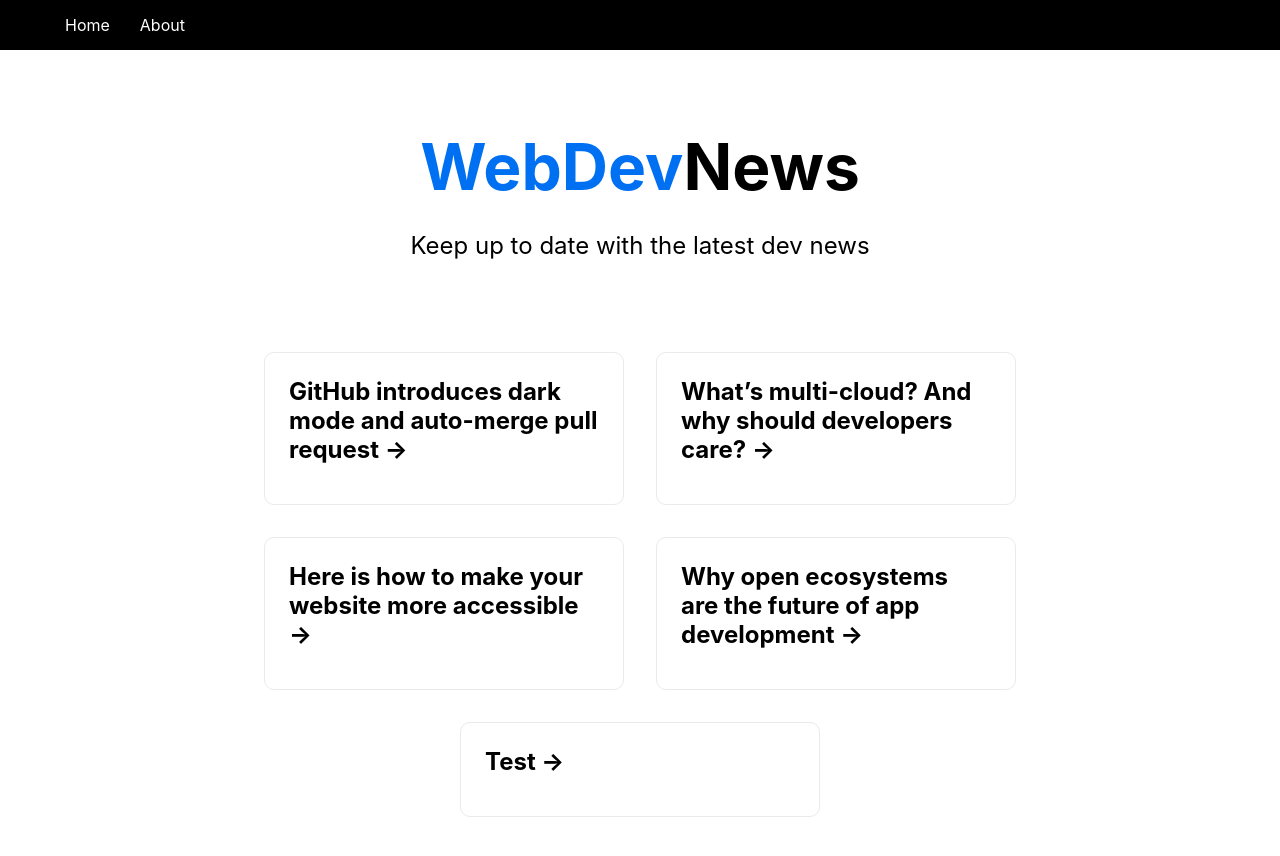
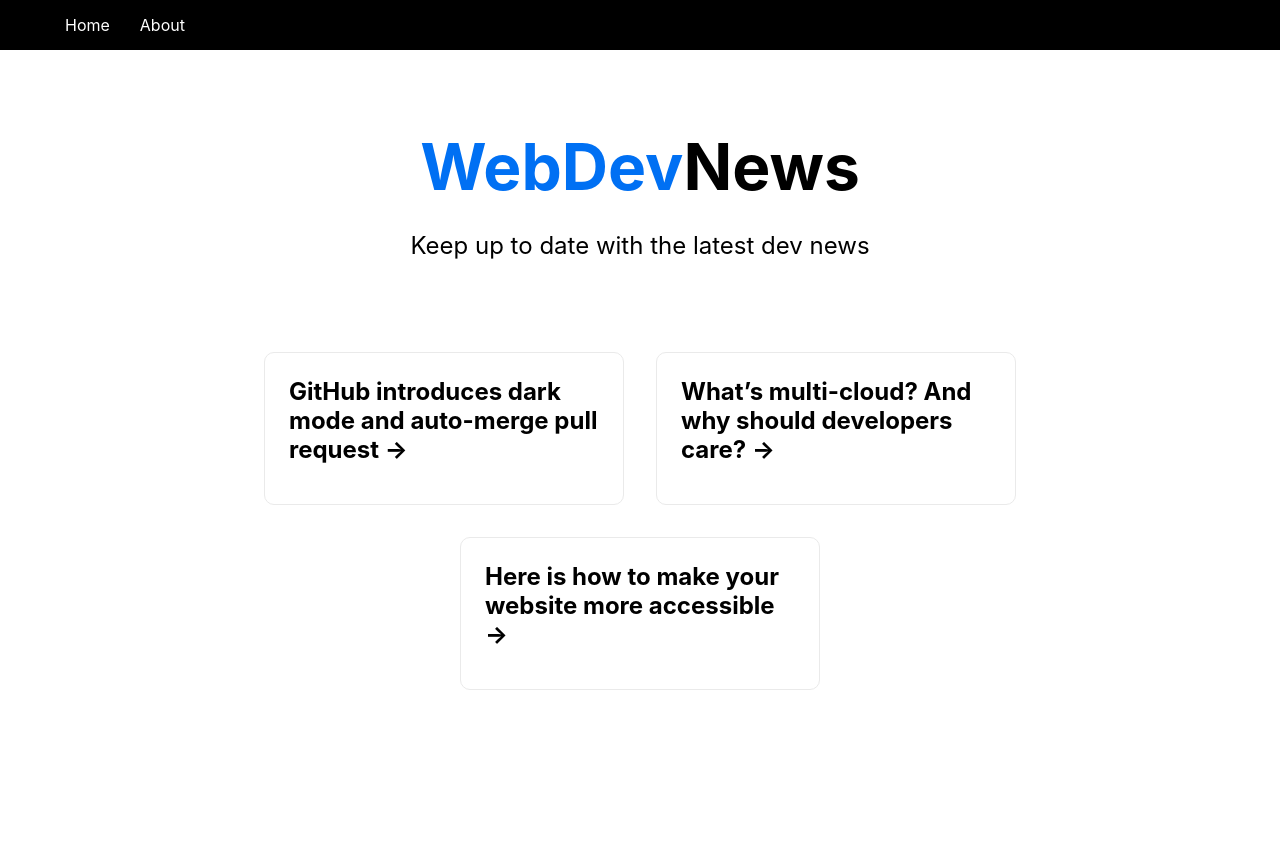
Before and after one commit to TommmyKelly/nextJsblog, a Next.js app: page / in a window 1280 px wide. Shown: the top 856 px of the page. Built offline with nearby package versions, Linux system fonts and the light colour scheme.

Commit message:
Update data.js

```diff
--- a/data.js
+++ b/data.js
@@ -22,20 +22,5 @@ export const articles = [
     body:
       "There are many things to consider when setting up a website, and accessibility is one factor that can sometimes be overlooked. An accessible website is one that’s optimized for all people, including those with impaired vision or hearing, motor difficulties, or learning disabilities",
   },
-  {
-    id: "4",
-    title: "Why open ecosystems are the future of app development",
-    excerpt:
-      "When app stores entered the mainstream tech culture, they exposed developers to an audience of millions...",
-    body:
-      "We can’t get enough of our mobile apps. There were 204 billion apps downloads last year, and that number is rising in 2020.  When app stores entered the mainstream tech culture, they exposed developers to an audience of millions who were keen to adopt the innovative capabilities",
-  },
-  {
-    id: "5",
-    title: "Test",
-    excerpt:
-      "Test...",
-    body:
-      "We can’t get enough of our mobile apps. There were 204 billion apps downloads last year, and that number is rising in 2020.  When app stores entered the mainstream tech culture, they exposed developers to an audience of millions who were keen to adopt the innovative capabilities",
-  },
+
 ];
```
